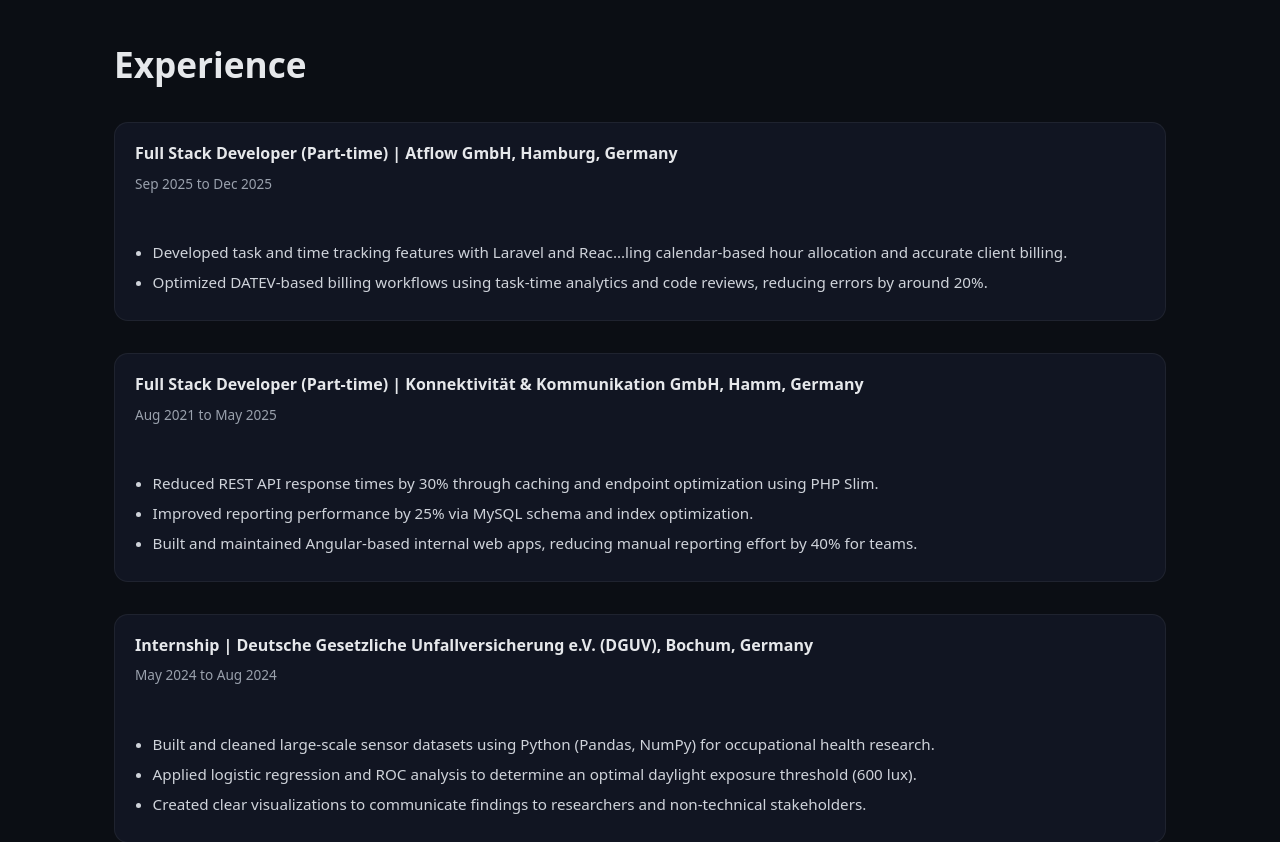
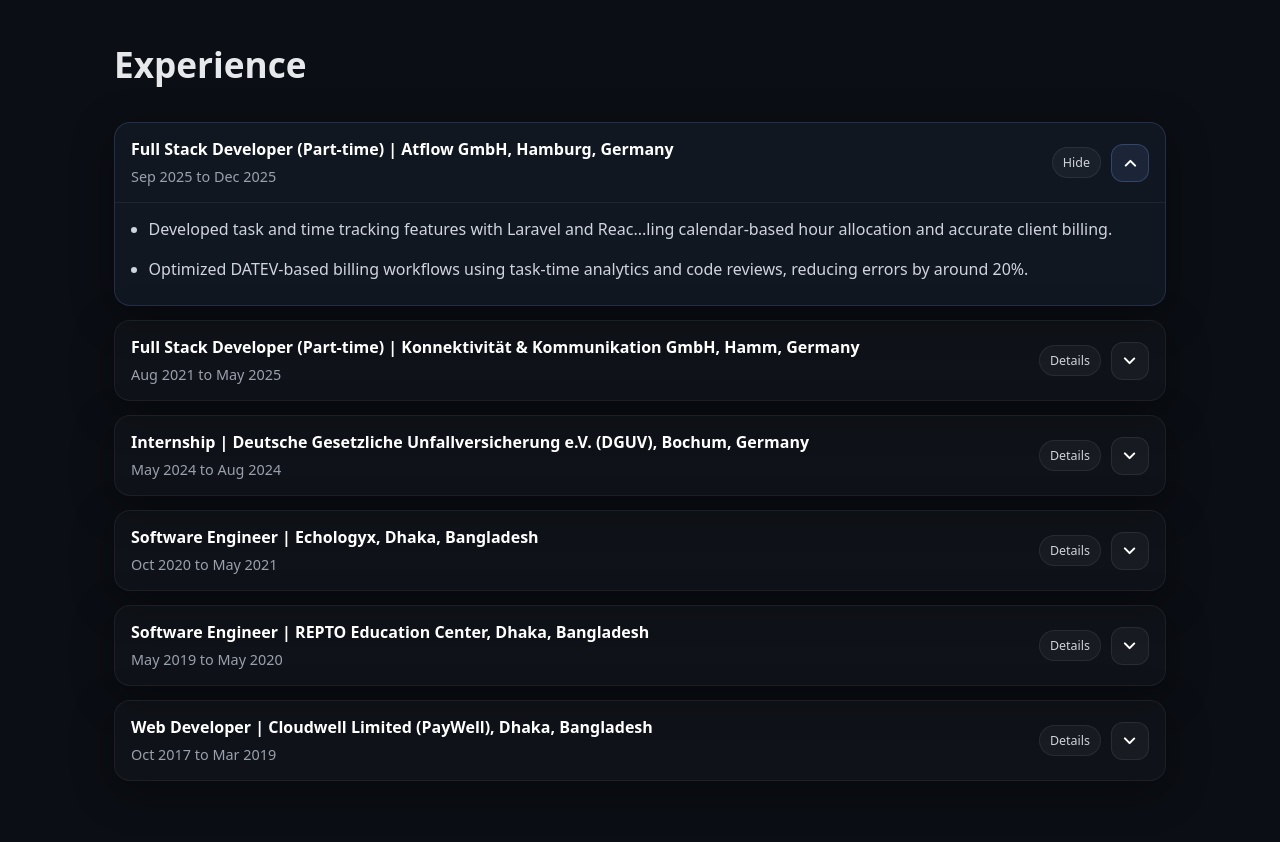
Before and after one commit to sunzid02/portfolio, a React (Vite) app: page / in a window 1280 px wide. Shown: the part 2060-2902 px from the top of the page. Built offline with nearby package versions, Linux system fonts and the light colour scheme.

Commit message:
- experience secntion updated

```diff
--- /dev/null
+++ b/src/app/view/components/sections/Experience/ExperienceItemView.tsx
@@ -0,0 +1,69 @@
+import { useId } from "react";
+
+type Props = {
+  title: string;
+  when: string;
+  bullets: string[];
+  isOpen: boolean;
+  onToggle: () => void;
+};
+
+function Chevron() {
+  return (
+    <svg viewBox="0 0 24 24" aria-hidden="true">
+      <path
+        d="M6.8 9.2a1 1 0 011.4 0L12 13l3.8-3.8a1 1 0 011.4 1.4l-4.5 4.5a1 1 0 01-1.4 0L6.8 10.6a1 1 0 010-1.4z"
+        fill="currentColor"
+      />
+    </svg>
+  );
+}
+
+export default function ExperienceItemView({
+  title,
+  when,
+  bullets,
+  isOpen,
+  onToggle,
+}: Props) {
+  const panelId = useId();
+
+  return (
+    <article className={`exp-item ${isOpen ? "is-open" : ""}`}>
+      <button
+        type="button"
+        className="exp-btn"
+        onClick={onToggle}
+        aria-expanded={isOpen}
+        aria-controls={panelId}
+      >
+        <div className="exp-main">
+          <div className="exp-title">
+            <span className="exp-role">{title}</span>
+          </div>
+
+          <div className="exp-meta">
+            <span>{when}</span>
+          </div>
+        </div>
+
+        <div className="exp-actions">
+          <span className="exp-pill">{isOpen ? "Hide" : "Details"}</span>
+          <span className="exp-chevron">
+            <Chevron />
+          </span>
+        </div>
+      </button>
+
+      <div id={panelId} className="exp-panel" role="region" aria-label={title}>
+        <div className="exp-panel-inner">
+          <ul className="exp-bullets">
+            {bullets.map((b, idx) => (
+              <li key={`${title}-${idx}`}>{b}</li>
+            ))}
+          </ul>
+        </div>
+      </div>
+    </article>
+  );
+}
--- a/src/app/view/components/sections/Experience/ExperienceView.tsx
+++ b/src/app/view/components/sections/Experience/ExperienceView.tsx
@@ -1,30 +1,33 @@
+import { useState } from "react";
 import type { ExperienceModel } from "../../../../model/siteModel";
 import SectionTitleView from "../../ui/SectionTitle/SectionTitleView";
-import CardView from "../../ui/Card/CardView";
+import ExperienceItemView from "./ExperienceItemView";
+import "./experience.css";
 
 type Props = {
   experience: ExperienceModel;
 };
 
 export default function ExperienceView({ experience }: Props) {
+  const [openIndex, setOpenIndex] = useState(0);
+
   return (
-<section id="experience" className="section fade-in">
-  <SectionTitleView title={experience.title} />
+    <section id="experience" className="section fade-in">
+      <SectionTitleView title={experience.title} />
 
-      <div className="stack">
-        {experience.items.map((item) => (
-          <CardView
-            key={`${item.title}-${item.when}`}
-            title={item.title}
-            subtitle={item.when}
-          >
-            <ul>
-              {item.bullets.map((b, idx) => (
-                <li key={`${item.title}-${idx}`}>{b}</li>
-              ))}
-            </ul>
-          </CardView>
-        ))}
+      <div className="exp">
+        <div className="exp-list">
+          {experience.items.map((item, idx) => (
+            <ExperienceItemView
+              key={`${item.title}-${item.when}`}
+              title={item.title}
+              when={item.when}
+              bullets={item.bullets}
+              isOpen={openIndex === idx}
+              onToggle={() => setOpenIndex((cur) => (cur === idx ? -1 : idx))}
+            />
+          ))}
+        </div>
       </div>
     </section>
   );
--- /dev/null
+++ b/src/app/view/components/sections/Experience/experience.css
@@ -0,0 +1,154 @@
+/* =========================
+   Experience Accordion
+   Premium + compact
+   ========================= */
+
+.exp {
+  margin-top: 14px;
+}
+
+.exp-list {
+  display: grid;
+  gap: 14px;
+}
+
+.exp-item {
+  border-radius: 16px;
+  border: 1px solid rgba(255, 255, 255, 0.06);
+  background: rgba(255, 255, 255, 0.02);
+  box-shadow: var(--shadow-soft);
+  overflow: hidden;
+}
+
+.exp-item.is-open {
+  border-color: rgba(122, 162, 255, 0.18);
+  background: rgba(122, 162, 255, 0.06);
+}
+
+.exp-btn {
+  width: 100%;
+  text-align: left;
+  background: transparent;
+  border: 0;
+  padding: 16px 16px;
+  cursor: pointer;
+
+  display: grid;
+  grid-template-columns: 1fr auto;
+  align-items: center;
+  gap: 12px;
+}
+
+.exp-btn:hover .exp-chevron {
+  border-color: rgba(122, 162, 255, 0.25);
+  background: rgba(122, 162, 255, 0.08);
+}
+
+.exp-btn:focus-visible {
+  outline: 2px solid rgba(122, 162, 255, 0.55);
+  outline-offset: 3px;
+  border-radius: 14px;
+}
+
+.exp-main {
+  display: grid;
+  gap: 8px;
+}
+
+.exp-title {
+  display: flex;
+  flex-wrap: wrap;
+  gap: 8px;
+  align-items: baseline;
+}
+
+.exp-role {
+  font-weight: 700;
+  color: #fff;
+  font-size: 1rem;
+  line-height: 1.25;
+}
+
+.exp-meta {
+  color: var(--muted-3);
+  font-size: 0.9rem;
+}
+
+.exp-actions {
+  display: inline-flex;
+  align-items: center;
+  gap: 10px;
+}
+
+.exp-pill {
+  font-size: 0.78rem;
+  color: var(--muted);
+  background: rgba(255, 255, 255, 0.04);
+  border: 1px solid rgba(255, 255, 255, 0.07);
+  padding: 6px 10px;
+  border-radius: 999px;
+}
+
+.exp-chevron {
+  width: 38px;
+  height: 38px;
+  border-radius: 12px;
+
+  display: grid;
+  place-items: center;
+
+  background: rgba(255, 255, 255, 0.04);
+  border: 1px solid rgba(255, 255, 255, 0.08);
+  color: #fff;
+
+  transition: transform 180ms ease, background 180ms ease, border-color 180ms ease;
+}
+
+.exp-chevron svg {
+  width: 70%;
+  height: 70%;
+}
+
+.exp-item.is-open .exp-chevron {
+  transform: rotate(180deg);
+  background: rgba(122, 162, 255, 0.10);
+  border-color: rgba(122, 162, 255, 0.25);
+}
+
+/* Expand */
+.exp-panel {
+  max-height: 0;
+  opacity: 0;
+  transform: translateY(-2px);
+  transition: max-height 260ms ease, opacity 220ms ease, transform 220ms ease;
+}
+
+.exp-item.is-open .exp-panel {
+  max-height: 560px;
+  opacity: 1;
+  transform: translateY(0);
+}
+
+.exp-panel-inner {
+  padding: 0 16px 16px;
+  border-top: 1px solid rgba(255, 255, 255, 0.06);
+}
+
+.exp-bullets {
+  margin: 14px 0 0;
+  padding-left: 18px;
+  color: #d0d4e0;
+  line-height: 1.6;
+  display: grid;
+  gap: 8px;
+}
+
+/* Mobile */
+@media (max-width: 640px) {
+  .exp-btn {
+    padding: 14px 14px;
+  }
+  .exp-panel-inner {
+    padding: 0 14px 14px;
+  }
+}
--- a/src/app/view/components/sections/Tech/TechCubeView.tsx
+++ b/src/app/view/components/sections/Tech/TechCubeView.tsx
@@ -20,7 +20,7 @@
 
   useCubeAutoRotate({
     enabled: autoRotate && !isInteracting,
-    speedDegPerSec: 25, // slow + premium
+    speedDegPerSec: 10, // slow + premium
     onRotate: (delta) => setRy((v) => v + delta),
   });
 
```
